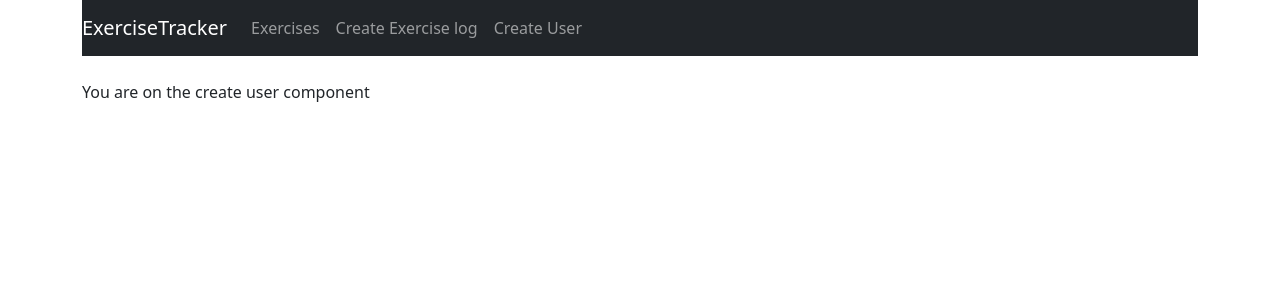
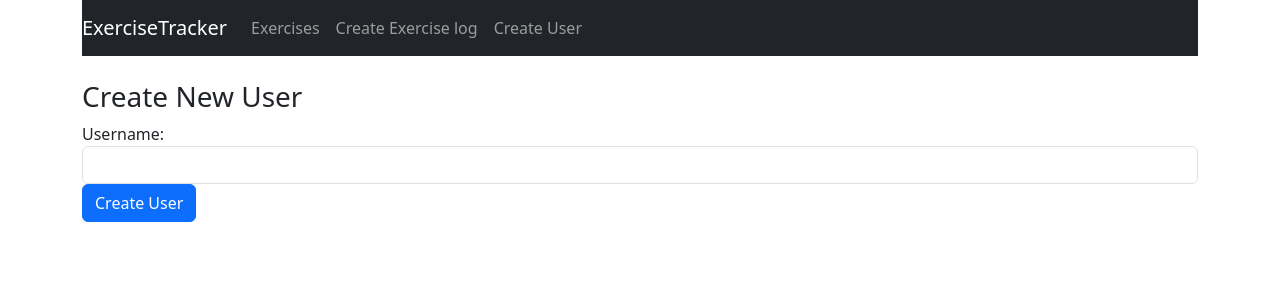
Before and after one commit to YakubuAmidu/exercise-tracker-app, a React (Create React App) app: page /user in a window 1280 px wide. Shown: the top 300 px of the page. Built offline with nearby package versions, Linux system fonts and the light colour scheme.

Commit message:
Initial commit

```diff
--- a/src/components/create-user.component.js
+++ b/src/components/create-user.component.js
@@ -35,7 +35,27 @@
     render(){
         return (
             <div>
-                <p>You are on the create user component</p>
+                <h3>Create New User</h3>
+                <form onSubmit={this.onSubmit}>
+                    <div className="form-group">
+                        <label>Username: </label>
+                        <input
+                         type="text"
+                         required
+                         className="form-control"
+                         value={this.state.username}
+                         onChange={this.onChangeUsername}
+                        />
+                    </div>
+
+                    <div className="form-group">
+                        <input
+                        type="submit"
+                        value="Create User"
+                        className='btn btn-primary'
+                        />
+                    </div>
+                </form>
             </div>
         )
     }
```
